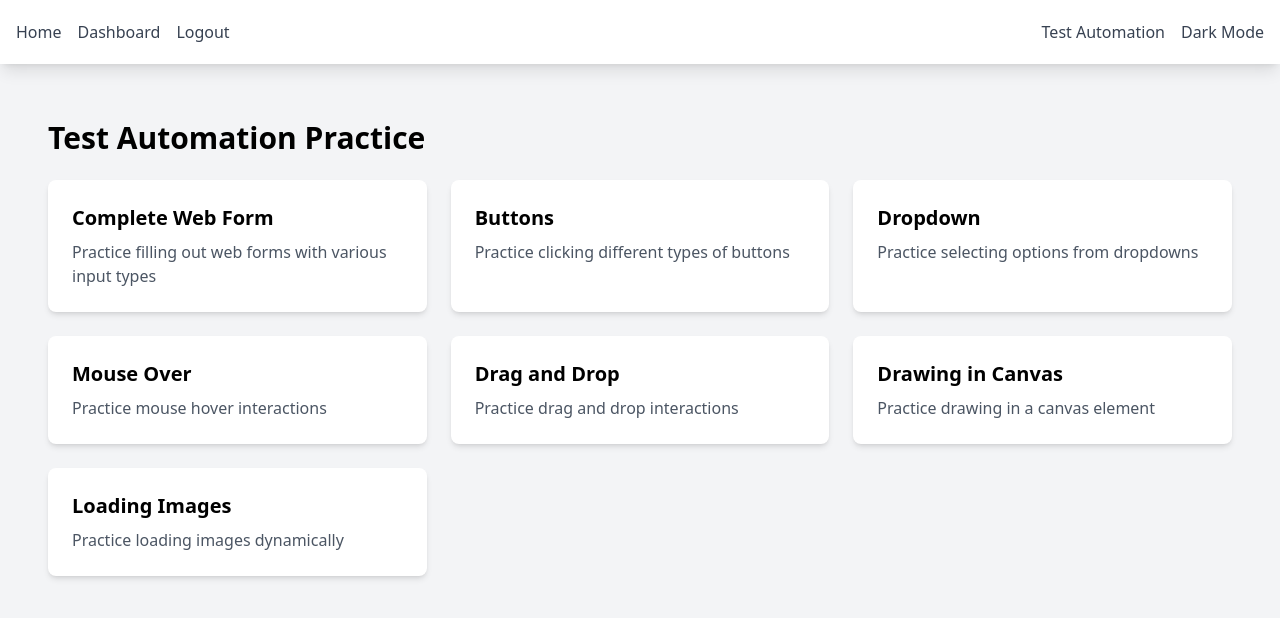
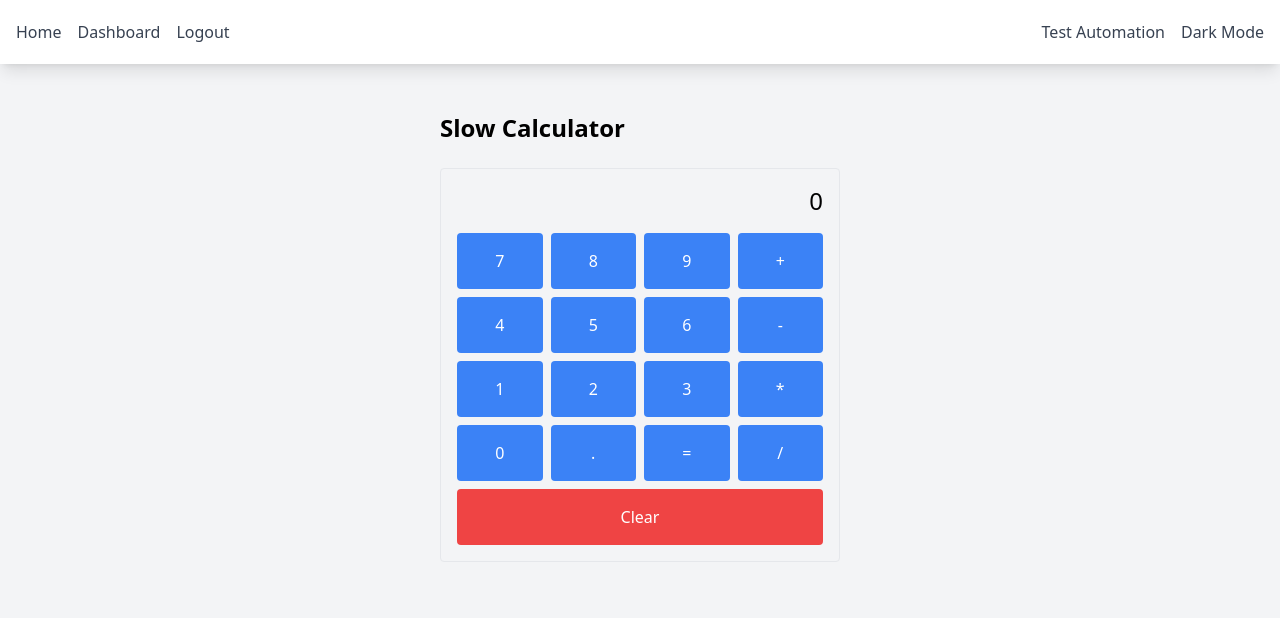
Before and after one commit to orhunakkan/task-manager, a React (Create React App) app in the folder client/: page /automation/slow-calculator in a window 1280 px wide. Shown: the top 618 px of the page. Built offline with nearby package versions, Linux system fonts and the light colour scheme; no server answers; sample sign-in values are in the browser's storage.

Commit message:
Add SlowCalculator component for automation practice and update routing

```diff
--- a/client/src/App.tsx
+++ b/client/src/App.tsx
@@ -21,6 +21,7 @@ import { MouseOver } from './components/automation/MouseOver';
 import { DragAndDrop } from './components/automation/DragAndDrop';
 import { DrawingCanvas } from './components/automation/DrawingCanvas';
 import { LoadingImages } from './components/automation/LoadingImages';
+import { SlowCalculator } from './components/automation/SlowCalculator';
 
 // Protected Route component
 const ProtectedRoute: React.FC<{ children: React.ReactNode }> = ({
@@ -217,6 +218,14 @@ export const App: React.FC = () => {
                     </ProtectedRoute>
                   }
                 />
+                <Route
+                  path="/automation/slow-calculator"
+                  element={
+                    <ProtectedRoute>
+                      <SlowCalculator />
+                    </ProtectedRoute>
+                  }
+                />
               </Routes>
             </main>
           </div>
--- /dev/null
+++ b/client/src/components/automation/SlowCalculator.tsx
@@ -0,0 +1,61 @@
+import React, { useState } from 'react';
+
+export const SlowCalculator: React.FC = () => {
+    const [input, setInput] = useState('');
+    const [result, setResult] = useState<string | null>(null);
+    const [loading, setLoading] = useState(false);
+
+    const handleButtonClick = (value: string) => {
+        setInput((prev) => prev + value);
+    };
+
+    const handleClear = () => {
+        setInput('');
+        setResult(null);
+    };
+
+    const handleCalculate = () => {
+        setLoading(true);
+        setTimeout(() => {
+            try {
+                // eslint-disable-next-line no-eval
+                const res = eval(input);
+                setResult(res.toString());
+            } catch (error) {
+                setResult('Error');
+            }
+            setLoading(false);
+        }, 5000);
+    };
+
+    return (
+        <div className="max-w-md mx-auto p-6">
+            <h2 className="text-2xl font-bold mb-6 dark:text-dark-heading">Slow Calculator</h2>
+            <div className="border rounded p-4 mb-4">
+                <div className="text-right text-2xl mb-4">{input || '0'}</div>
+                <div className="text-right text-2xl mb-4">
+                    {loading ? 'Calculating...' : result}
+                </div>
+                <div className="grid grid-cols-4 gap-2">
+                    {['7', '8', '9', '+', '4', '5', '6', '-', '1', '2', '3', '*', '0', '.', '=', '/'].map((value) => (
+                        <button
+                            key={value}
+                            onClick={() => (value === '=' ? handleCalculate() : handleButtonClick(value))}
+                            className="bg-blue-500 text-white p-4 rounded hover:bg-blue-600"
+                            disabled={loading}
+                        >
+                            {value}
+                        </button>
+                    ))}
+                    <button
+                        onClick={handleClear}
+                        className="col-span-4 bg-red-500 text-white p-4 rounded hover:bg-red-600"
+                        disabled={loading}
+                    >
+                        Clear
+                    </button>
+                </div>
+            </div>
+        </div>
+    );
+};
--- a/client/src/pages/Automation.tsx
+++ b/client/src/pages/Automation.tsx
@@ -43,6 +43,11 @@ const automationSections: AutomationSection[] = [
     path: '/automation/loading-images',
     description: 'Practice loading images dynamically',
   },
+  {
+    title: 'Slow Calculator',
+    path: '/automation/slow-calculator',
+    description: 'Practice using a slow calculator',
+  },
   // Add more sections as needed
 ];
 
```
